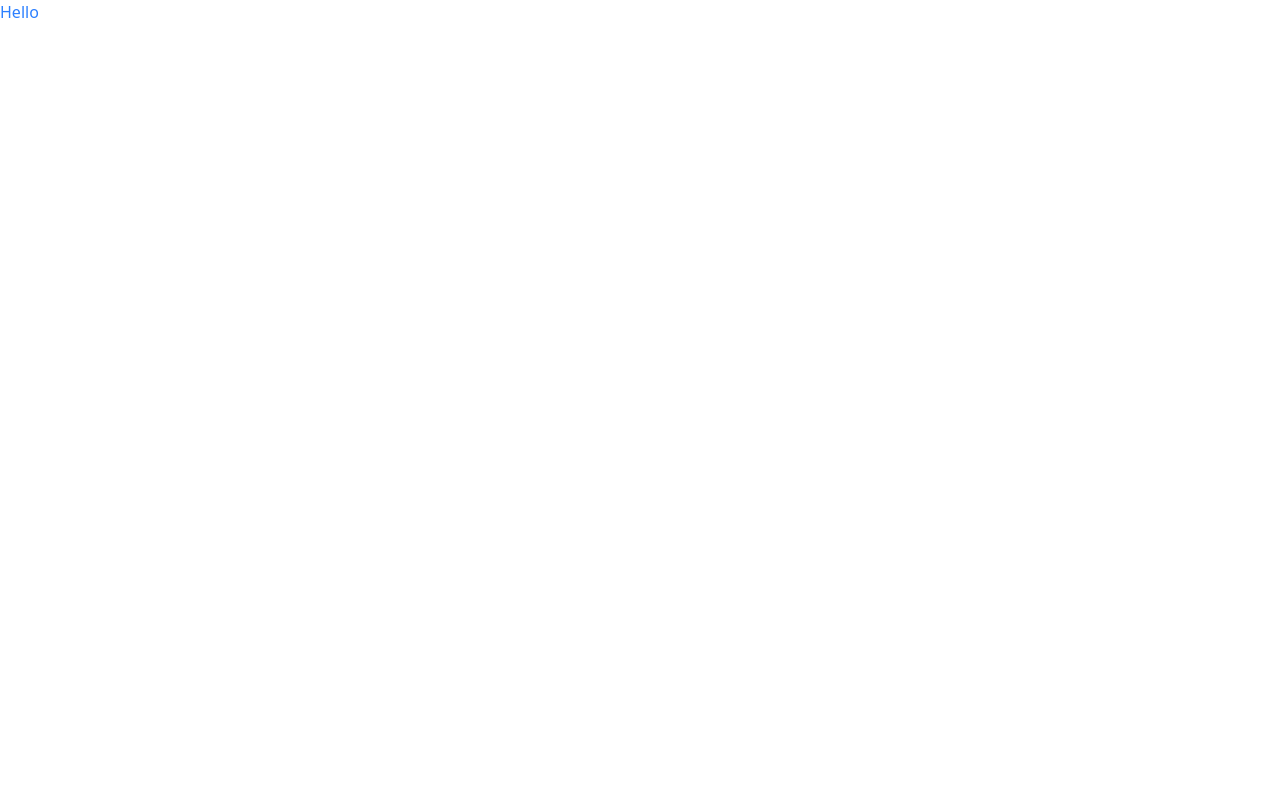
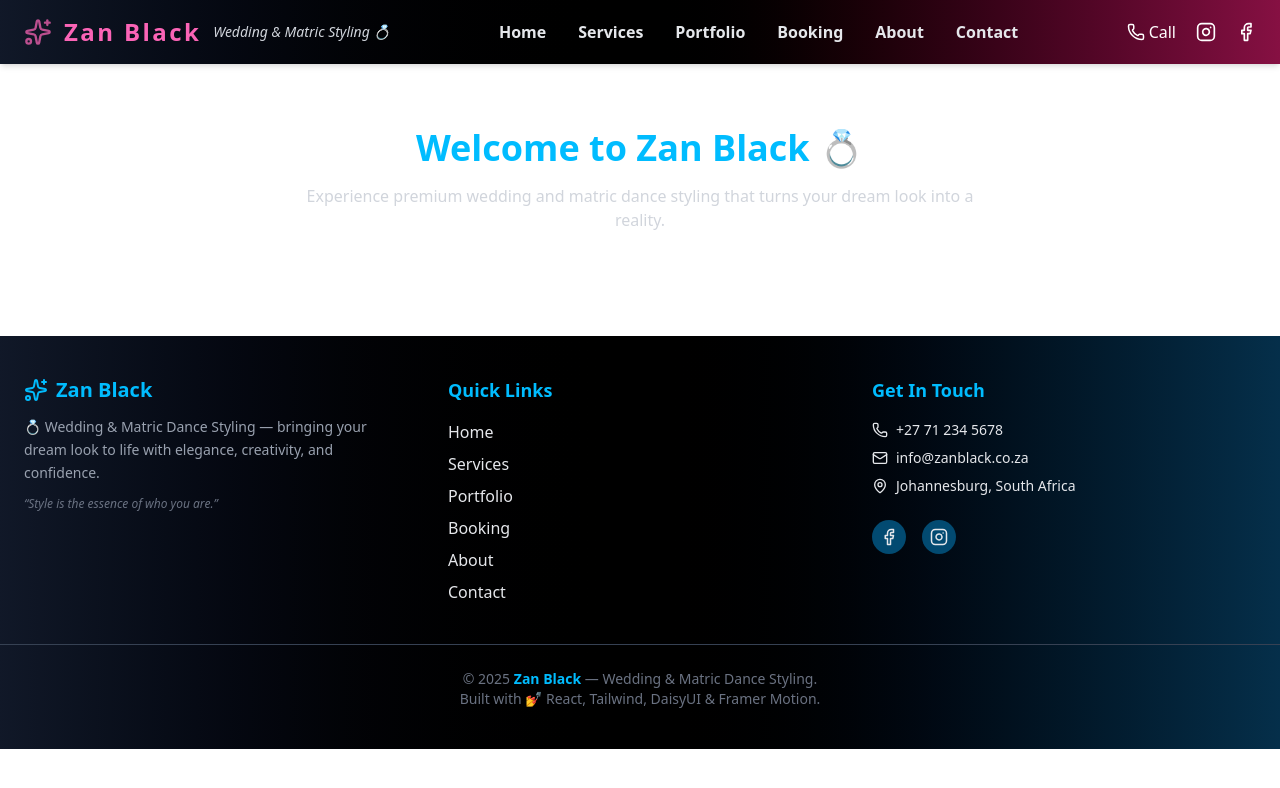
Before and after one commit to Matuku45/metrosites-zan-black-prototype, a React (Vite) app in the folder metrosites-zan-black-prototype/: page / in a window 1280 px wide. Shown: the top 788 px of the page. Built offline with nearby package versions, Linux system fonts and the light colour scheme.

Commit message:
added the header and the skeleton

```diff
--- a/metrosites-zan-black-prototype/package.json
+++ b/metrosites-zan-black-prototype/package.json
@@ -11,6 +11,9 @@
   },
   "dependencies": {
     "@tailwindcss/vite": "^4.1.15",
+    "daisyui": "^5.3.8",
+    "framer-motion": "^12.23.24",
+    "lucide-react": "^0.546.0",
     "react": "^19.1.1",
     "react-dom": "^19.1.1",
     "react-router-dom": "^7.9.4",
--- a/metrosites-zan-black-prototype/src/App.jsx
+++ b/metrosites-zan-black-prototype/src/App.jsx
@@ -1,14 +1,19 @@
-import './App.css'
-import React from 'react'
-
-function App() {
-
+import Header from "./components/Header";
+import Footer from "./components/Footer";
+import React from "react";
+export default function Home() {
   return (
-    <>
-     <p className="text-blue-500">Hello</p>
-
-    </>
-  )
+    <div className="min-h-screen bg-base-200 text-gray-100">
+      <Header />
+      <main className="px-8 py-16 text-center">
+        <h1 className="text-4xl font-bold text-sky-400 mb-4">
+          Welcome to Zan Black 💍
+        </h1>
+        <p className="text-gray-300 max-w-2xl mx-auto">
+          Experience premium wedding and matric dance styling that turns your dream look into a reality.
+        </p>
+      </main>
+      <Footer />
+    </div>
+  );
 }
-
-export default App
--- /dev/null
+++ b/metrosites-zan-black-prototype/src/components/Footer.jsx
@@ -0,0 +1,105 @@
+import { motion } from "framer-motion";
+import { Facebook, Instagram, Mail, Phone, MapPin, Sparkles } from "lucide-react";
+import React from "react";
+export default function Footer() {
+  return (
+    <footer className="bg-gradient-to-r from-gray-900 via-black to-sky-950 text-gray-200 py-10 mt-10">
+      <div className="max-w-7xl mx-auto px-6 grid grid-cols-1 md:grid-cols-3 gap-10">
+        {/* 💎 Brand / About */}
+        <motion.div
+          initial={{ opacity: 0, y: 10 }}
+          animate={{ opacity: 1, y: 0 }}
+          transition={{ duration: 0.6 }}
+          className="space-y-3"
+        >
+          <div className="flex items-center gap-2">
+            <Sparkles className="text-sky-400" size={24} />
+            <h2 className="text-xl font-bold text-sky-400">Zan Black</h2>
+          </div>
+          <p className="text-sm leading-relaxed text-gray-400">
+            💍 Wedding & Matric Dance Styling — bringing your dream look to life with elegance, creativity, and confidence.
+          </p>
+          <p className="text-xs italic text-gray-500">“Style is the essence of who you are.”</p>
+        </motion.div>
+
+        {/* 🌐 Quick Links */}
+        <motion.div
+          initial={{ opacity: 0, y: 10 }}
+          animate={{ opacity: 1, y: 0 }}
+          transition={{ duration: 0.7, delay: 0.1 }}
+          className="space-y-4"
+        >
+          <h3 className="text-lg font-semibold text-sky-400">Quick Links</h3>
+          <ul className="space-y-2">
+            {["Home", "Services", "Portfolio", "Booking", "About", "Contact"].map((item, idx) => (
+              <li key={idx}>
+                <a
+                  href={`/${item.toLowerCase()}`}
+                  className="hover:text-pink-400 transition-colors duration-300"
+                >
+                  {item}
+                </a>
+              </li>
+            ))}
+          </ul>
+        </motion.div>
+
+        {/* 📞 Contact & Socials */}
+        <motion.div
+          initial={{ opacity: 0, y: 10 }}
+          animate={{ opacity: 1, y: 0 }}
+          transition={{ duration: 0.8, delay: 0.2 }}
+          className="space-y-4"
+        >
+          <h3 className="text-lg font-semibold text-sky-400">Get In Touch</h3>
+          <div className="space-y-2 text-sm">
+            <p className="flex items-center gap-2 hover:text-pink-400 transition">
+              <Phone size={16} /> +27 71 234 5678
+            </p>
+            <p className="flex items-center gap-2 hover:text-pink-400 transition">
+              <Mail size={16} /> info@zanblack.co.za
+            </p>
+            <p className="flex items-center gap-2 hover:text-pink-400 transition">
+              <MapPin size={16} /> Johannesburg, South Africa
+            </p>
+          </div>
+
+          {/* 🌸 Social Icons */}
+          <div className="flex space-x-4 pt-2">
+            <motion.a
+              whileHover={{ scale: 1.2, rotate: 5 }}
+              href="https://facebook.com"
+              target="_blank"
+              rel="noreferrer"
+              className="p-2 rounded-full bg-sky-900 hover:bg-pink-400 transition"
+            >
+              <Facebook size={18} />
+            </motion.a>
+            <motion.a
+              whileHover={{ scale: 1.2, rotate: -5 }}
+              href="https://instagram.com"
+              target="_blank"
+              rel="noreferrer"
+              className="p-2 rounded-full bg-sky-900 hover:bg-pink-400 transition"
+            >
+              <Instagram size={18} />
+            </motion.a>
+          </div>
+        </motion.div>
+      </div>
+
+      {/* ⚡ Bottom Section */}
+      <motion.div
+        initial={{ opacity: 0 }}
+        animate={{ opacity: 1 }}
+        transition={{ delay: 0.4 }}
+        className="border-t border-gray-700 mt-10 pt-6 text-center text-sm text-gray-500"
+      >
+        © {new Date().getFullYear()}{" "}
+        <span className="text-sky-400 font-semibold">Zan Black</span> — Wedding & Matric Dance Styling.
+        <br />
+        Built with 💅 React, Tailwind, DaisyUI & Framer Motion.
+      </motion.div>
+    </footer>
+  );
+}
--- /dev/null
+++ b/metrosites-zan-black-prototype/src/components/Header.jsx
@@ -0,0 +1,113 @@
+import { useState } from "react";
+import { Menu, X, Phone, Instagram, Facebook, Sparkles } from "lucide-react";
+import { motion, AnimatePresence } from "framer-motion";
+import React from "react";
+export default function Header() {
+  const [isOpen, setIsOpen] = useState(false);
+
+  const navLinks = [
+    { name: "Home", href: "/" },
+    { name: "Services", href: "/services" },
+    { name: "Portfolio", href: "/portfolio" },
+    { name: "Booking", href: "/booking" },
+    { name: "About", href: "/about" },
+    { name: "Contact", href: "/contact" },
+  ];
+
+  return (
+    <motion.header
+      initial={{ opacity: 0, y: -20 }}
+      animate={{ opacity: 1, y: 0 }}
+      transition={{ duration: 0.5 }}
+      className="bg-gradient-to-r from-gray-900 via-black to-pink-900 shadow-md sticky top-0 z-50"
+    >
+      <div className="max-w-7xl mx-auto flex justify-between items-center px-6 py-4 text-white">
+        {/* 🌸 Brand Section */}
+        <div className="flex items-center gap-3">
+          <Sparkles className="text-pink-400 animate-pulse" size={28} />
+          <span className="text-2xl font-bold tracking-widest text-pink-400">
+            Zan Black
+          </span>
+          <span className="hidden sm:block text-sm italic text-gray-300">
+            Wedding & Matric Styling 💍
+          </span>
+        </div>
+
+        {/* 🌐 Desktop Navigation */}
+        <nav className="hidden md:flex space-x-8">
+          {navLinks.map((link) => (
+            <motion.a
+              key={link.name}
+              href={link.href}
+              whileHover={{ scale: 1.1 }}
+              className="relative font-semibold text-gray-200 hover:text-pink-400 transition group"
+            >
+              {link.name}
+              <span className="absolute left-0 -bottom-1 w-0 h-0.5 bg-pink-400 transition-all group-hover:w-full"></span>
+            </motion.a>
+          ))}
+        </nav>
+
+        {/* ☎️ Social Icons (Desktop) */}
+        <div className="hidden md:flex items-center space-x-5">
+          <a href="tel:+27712345678" className="hover:text-pink-400 flex items-center gap-1">
+            <Phone size={18} /> <span>Call</span>
+          </a>
+          <a href="https://instagram.com" target="_blank" rel="noreferrer" className="hover:text-pink-400">
+            <Instagram size={20} />
+          </a>
+          <a href="https://facebook.com" target="_blank" rel="noreferrer" className="hover:text-pink-400">
+            <Facebook size={20} />
+          </a>
+        </div>
+
+        {/* 📱 Mobile Menu Button */}
+        <button
+          className="md:hidden hover:text-pink-400"
+          onClick={() => setIsOpen(!isOpen)}
+        >
+          {isOpen ? <X size={28} /> : <Menu size={28} />}
+        </button>
+      </div>
+
+      {/* 📲 Mobile Dropdown */}
+      <AnimatePresence>
+        {isOpen && (
+          <motion.div
+            initial={{ opacity: 0, y: -10 }}
+            animate={{ opacity: 1, y: 0 }}
+            exit={{ opacity: 0, y: -10 }}
+            className="md:hidden bg-black bg-opacity-90 backdrop-blur-sm border-t border-gray-800"
+          >
+            <nav className="flex flex-col p-5 space-y-4">
+              {navLinks.map((link) => (
+                <a
+                  key={link.name}
+                  href={link.href}
+                  onClick={() => setIsOpen(false)}
+                  className="text-gray-200 hover:text-pink-400 text-lg transition"
+                >
+                  {link.name}
+                </a>
+              ))}
+
+              {/* 🌸 Mobile Socials */}
+              <div className="pt-4 border-t border-gray-700 flex space-x-4">
+                <a href="tel:+27712345678" className="flex items-center gap-2 text-gray-300 hover:text-pink-400">
+                  <Phone size={18} />
+                  <span>Call</span>
+                </a>
+                <a href="https://instagram.com" target="_blank" rel="noreferrer">
+                  <Instagram className="text-gray-300 hover:text-pink-400" size={20} />
+                </a>
+                <a href="https://facebook.com" target="_blank" rel="noreferrer">
+                  <Facebook className="text-gray-300 hover:text-pink-400" size={20} />
+                </a>
+              </div>
+            </nav>
+          </motion.div>
+        )}
+      </AnimatePresence>
+    </motion.header>
+  );
+}
--- /dev/null
+++ b/metrosites-zan-black-prototype/src/tailwind.config.js
@@ -0,0 +1,8 @@
+// tailwind.config.js
+module.exports = {
+  content: ["./index.html", "./src/**/*.{js,jsx,ts,tsx}"],
+  theme: {
+    extend: {},
+  },
+  plugins: [require("daisyui")],
+};
```
Also changed, not shown: metrosites-zan-black-prototype/src/components/BookingForm.jsx (added), metrosites-zan-black-prototype/src/components/PortfolioCard.jsx (added), metrosites-zan-black-prototype/src/components/ServiceCard.jsx (added), metrosites-zan-black-prototype/src/pages/About.jsx (added), metrosites-zan-black-prototype/src/pages/Booking.jsx (added), metrosites-zan-black-prototype/src/pages/Contact.jsx (added), metrosites-zan-black-prototype/src/pages/Services.jsx (added), 1 other file (tests, documents, lock files or other folders).
